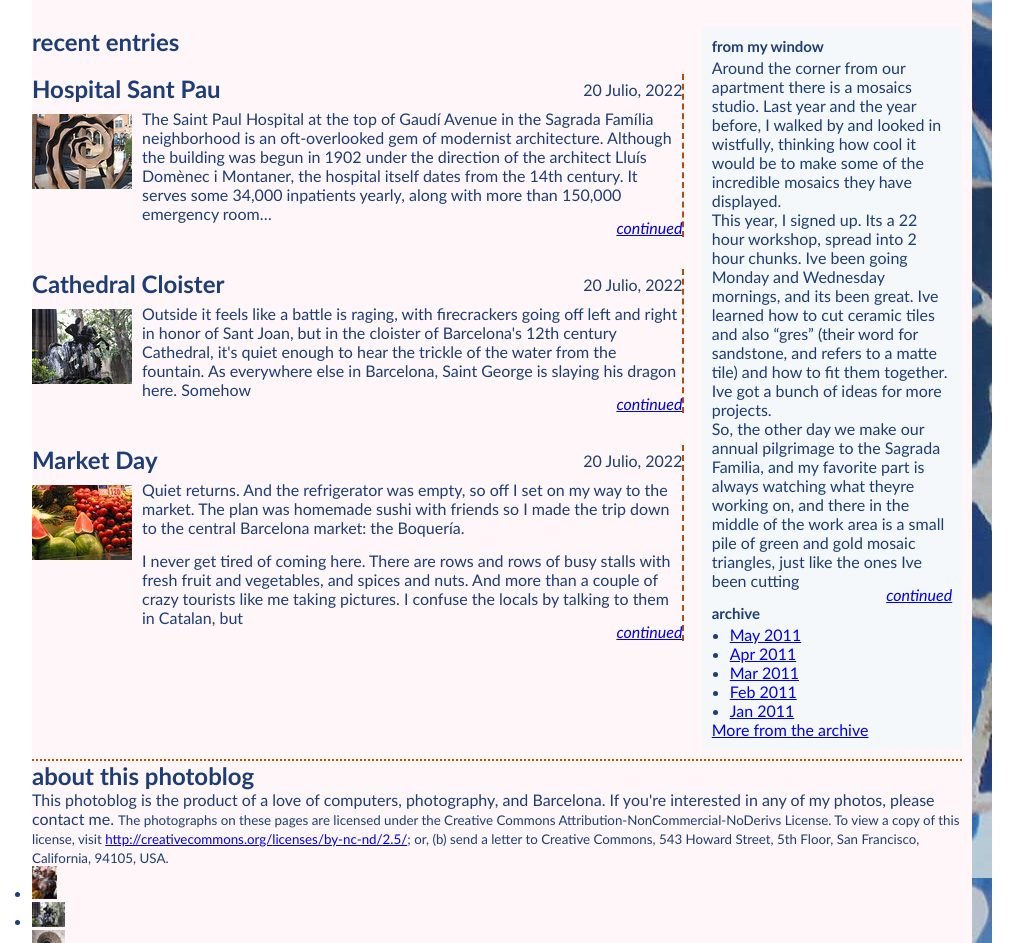
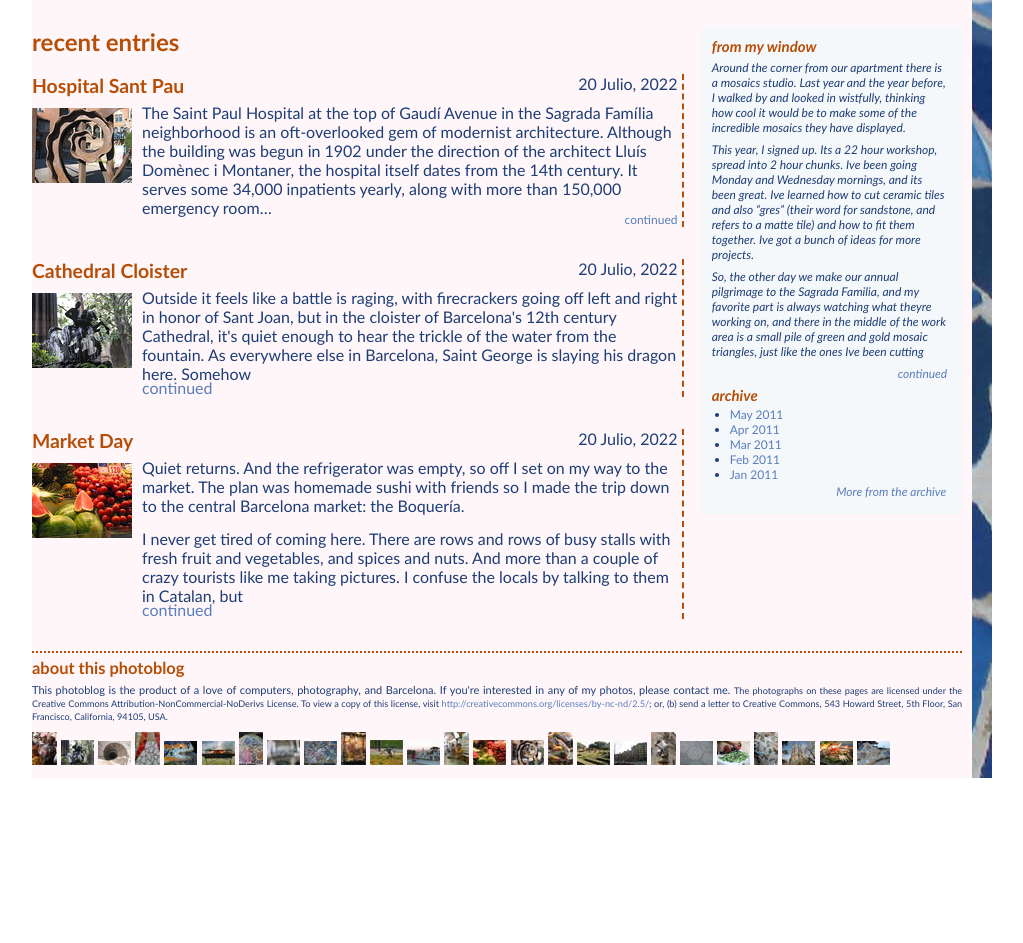
Before and after one commit to robertoalvs/estudando-o-livro-002, a plain HTML site: page index.html in a window 1280 px wide. Shown: the part 151-1094 px from the top of the page, without its empty margins (128-1151 px from the left). After the commit the page ends 969 px from the top, so only its background shows below. Drawn offline with Linux system fonts and the light colour scheme.

Commit message:
atualização

```diff
--- a/css/estudando-livro.css
+++ b/css/estudando-livro.css
@@ -128,33 +128,60 @@ form {
 .data {
 
    line-height: 1;
-   margin: 0 1em 0 0;
+   margin: 0 2em 0 0;
    padding: 0;
    position: relative;
    top: -1em;
    text-align: end;
+
 }
 .sessao1 p, .sessao2 p, .sessao3 p {
 
    margin: -5px 0 0 110px;
+   padding-right: 5px;
 }
 
+a {
+   text-decoration: none;
+   color: var(--color3);
+}
+
+a:hover {
+
+   text-decoration: underline;
+   padding: 3px;
+   background-color: var(--color4);
+
+}
 
 h1 {
 
    font-size: 1.5em;
    margin-bottom: .75em;
    text-transform: lowercase;
+   color: var(--color2);
+}
+
+h2 {
+
+   color: var(--color2);
+   font-size: 1.21em;
 }
 
 /* Configura o link continued, foi criado a class .continue em um paragrafo */
 .continue {
 
    font-style: italic;
-   margin-top: -5px;
+   padding-right: 5px;
    text-align: end;
+
 }
 
+.continue1 {
+
+   text-align: end;
+   font-size: .75em;
+}
 
 /* div #related */
 aside {
@@ -164,17 +191,37 @@ aside {
    padding: 10px;
 }
 
+aside p {
+
+   font-size: .750em;
+   padding: 2px 6px 5px 0;
+   font-style: italic;
+
+}
+
 aside h2 {
 
    font-size: .9375em;
    margin-bottom: 3px;
    text-transform: lowercase;
+   font-style: italic;
 }
 
-ol {
+aside ol {
 
    list-style: disc;
    padding-left: 18px;
+}
+
+aside li {
+
+   font-size: .75em;
+
+}
+
+.aside-more {
+
+   text-align: end;
 }
 
 footer {
@@ -182,6 +229,7 @@ footer {
    margin-top: 10px;
    clear: both;
    border-top: 2px dotted var(--color2);
+   list-style: none;
 
 }
 
@@ -190,3 +238,24 @@ footer >ul {
    vertical-align: middle;
 
 }
+
+footer >ul li {
+
+   display: inline;
+}
+
+footer p {
+
+      font-size: .6875em;
+      padding-top: 5px;
+      padding-bottom: 10px;
+      text-align: justify;
+}
+
+footer h2 {
+
+   padding-top: 5px;
+   font-size: 1.03em;
+   color: var(--color2);
+
+}
--- a/index.html
+++ b/index.html
@@ -53,7 +53,7 @@
 
                                     <img class="foto" src="../estudando-o-livro-002/img/140084106_cf60074d2a_t.jpg" alt="imagem 1"><p class="paragrafo">The Saint Paul Hospital at the top of Gaudí Avenue in the Sagrada Família neighborhood is an oft-overlooked gem of modernist architecture. Although the building was begun in 1902 under the direction of the architect Lluís Domènec i Montaner, the hospital itself dates from the 14th century. It serves some 34,000 inpatients yearly, along with more than 150,000 emergency room… </p>
 
-                                    <p class="continue"><a href="#">continued</a></p>
+                                    <p class="continue1"><a href="#">continued</a></p>
 
                                 </section>
 
@@ -65,7 +65,7 @@
 
                                     <img class="foto" src="../estudando-o-livro-002/img/140083631_2f53b49778_t.jpg" alt="imagem 2"><p class="paragrafo">Outside it feels like a battle is raging, with firecrackers going off left and right in honor of Sant Joan, but in the cloister of Barcelona's 12th century Cathedral, it's quiet enough to hear the trickle of the water from the fountain. As everywhere else in Barcelona, Saint George is slaying his dragon here. Somehow</p>
 
-                                    <p class="continue"><a href="#">continued</a></p>
+                                    <p class="continue2"><a href="#">continued</a></p>
 
                                 </section>
 
@@ -78,7 +78,7 @@
                                     <img class="foto" src="../estudando-o-livro-002/img/140083416_8c127e3118_t.jpg" alt="imagem 3"> <p class="paragrafo">Quiet returns. And the refrigerator was empty, so off I set on my way to the market. The plan was homemade sushi with friends so I made the trip down to the central Barcelona market: the Boquería.</p> <br>
                                         <p>I never get tired of coming here. There are rows and rows of busy stalls with fresh fruit and vegetables, and spices and nuts. And more than a couple of crazy tourists like me taking pictures. I confuse the locals by talking to them in Catalan, but</p>
 
-                                        <p class="continue"><a href="#">continued</a></p>
+                                        <p class="continue3"><a href="#">continued</a></p>
 
                                 </section>
                         </main>
```
